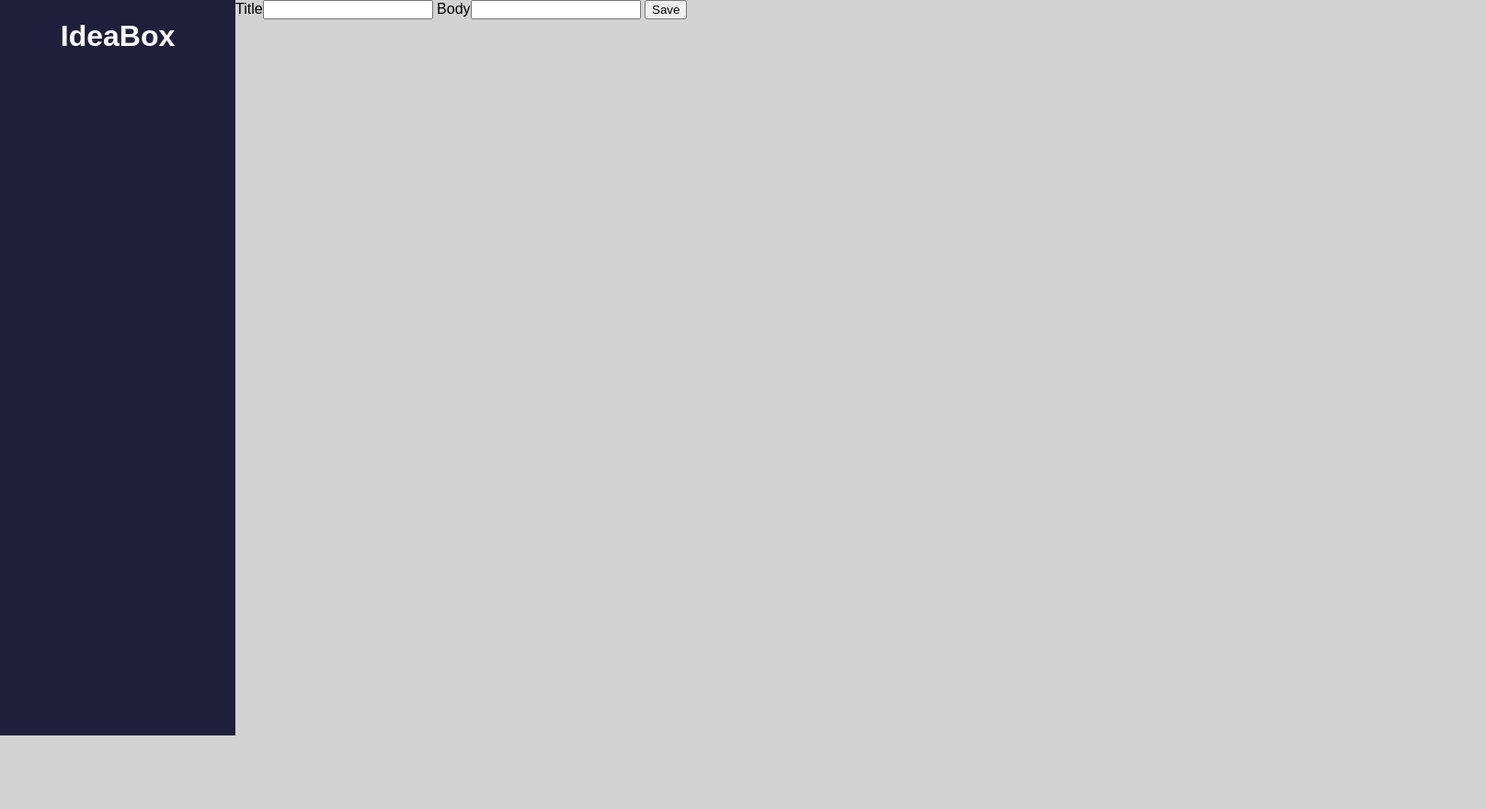
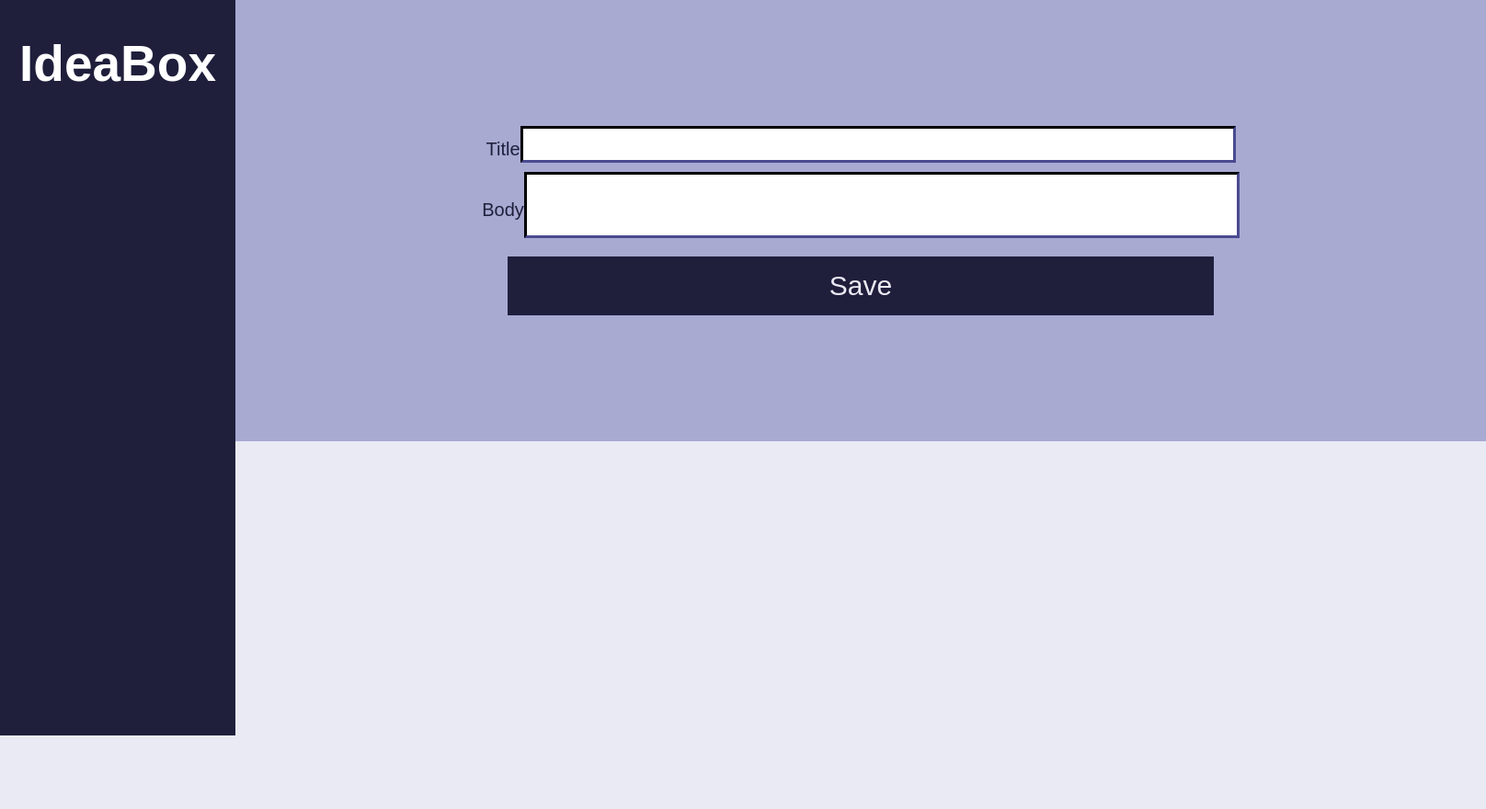
Before and after one commit to DRIF7ER/ideaBox, a plain HTML site: page index.html in a window 1280 px wide. Shown: the whole page at 92% size, 1616 px wide, since content can reach past the window. Before the commit the page ends 800 px from the top, so only its background shows below. Drawn offline with Linux system fonts and the light colour scheme; a web font is replaced by a local one.

Commit message:
adjust labels in HTML and slight CSS changes

```diff
--- a/index.html
+++ b/index.html
@@ -23,9 +23,17 @@
     </div>
     <div class="textBoxContainer">
         <div class="fields">
-            Title<input type="text" class="title">
-            Body<input type="text" class="body">
-            <button class="save_button">Save</button>
+            <div class="inputField">
+                <label for="title" class="spanTitle">Title</label>
+                <input type="text" class="title" name="title" />
+            </div>
+            <div class="inputField">
+                <label for="title" class="spanBody">Body</label>
+                <input type="text" class="body" name="body" />
+            </div>
+            <button class="save_button"><span class="spanSave">Save</span></button>
+        </div>
+        <div class="emptyBox">
         </div>
     </div>
 </div>
--- a/styles.css
+++ b/styles.css
@@ -1,29 +1,19 @@
 body {
-    background-color: lightgray;
+    background-color: #EAEAF4;
     margin: 0;
+    /* overflow: hidden; */
 }
 
 h1 {
     color: white;
-    /* margin-left: 75px; */
-    font-size:
+    font-size: 55px;
 }
-
-/* .ideaBoxContainer {
-    background-color: #1F1F3C;
-    display: flex;
-    flex-direction: column;
-    justify-content: flex-start;
-} */
 
 .main {
     display: flex;
     flex-direction: row;
     align-items: stretch;
 }
-
-
-
 
 .ideaBox {
     display: flex;
@@ -33,3 +23,82 @@ h1 {
     justify-content: center;
     background-color: #1F1F3C;
 }
+
+.inputField{
+    display: flex;
+    align-items: center;
+}
+
+/* .inputField label {
+    flex: 0 0 auto;
+}
+.inputField label {
+    flex: 0 0 auto;
+} */
+
+.fields {
+    background-color: #A8AAD2;
+    display: flex;
+    flex-direction: column;
+    justify-content: center;
+    align-items: center;
+    height: 50vh;
+    width: 100vw;
+    padding: 40px;
+}
+
+.emptyBox {
+    background-color: #EAEAF4;
+    display: flex;
+    height: 50vh;
+    width: 100vh;
+}
+
+.spanSave {
+    color: #EAEAF4;
+    font-size: 30px;
+}
+
+.save_button {
+    background-color: #1F1F3C;
+    display: flex;
+    border: 0px;
+    width: 60vw;
+    height: 4rem;
+    align-items: center;
+    justify-content: center;
+    margin-top: 10px;
+}
+
+.textBoxContainer {
+    display: flex;
+    flex-direction: column;
+    align-items: center;
+    justify-content: center;
+}
+
+.title {
+    height: 2rem;
+    width: 60vw;
+    margin-bottom: 10px;
+    border-color: #1F1F3C;
+    border-width: 3px;
+}
+
+.body {
+    height: 4rem;
+    width: 60vw;
+    margin-bottom: 10px;
+    border-color: #1F1F3C;
+    border-width: 3px;
+}
+
+.spanTitle {
+    color:#1F1F3C;
+    font-size: 20px;
+}
+
+.spanBody {
+    color: #1F1F3C;
+    font-size: 20px;
+}
```
